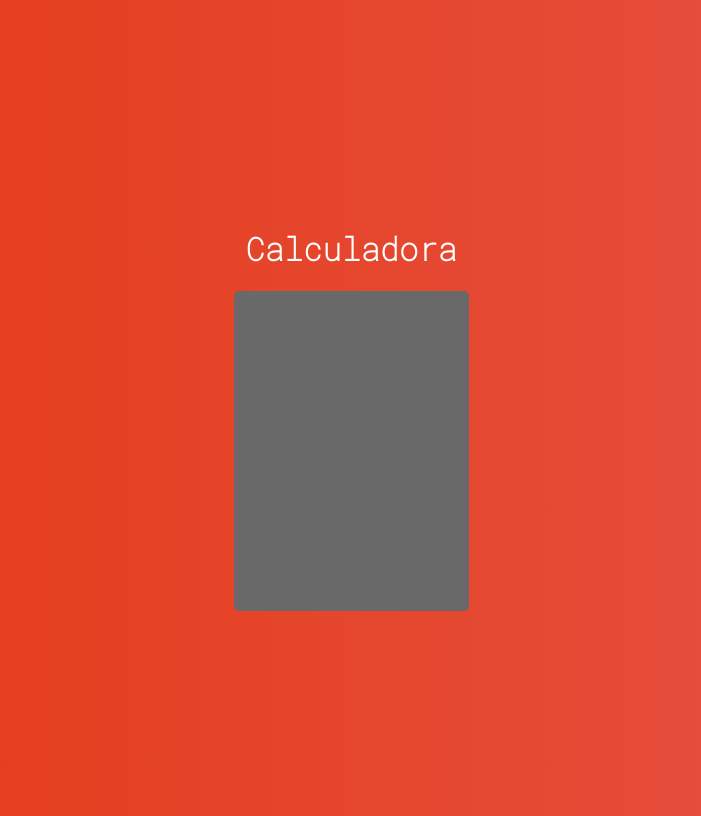
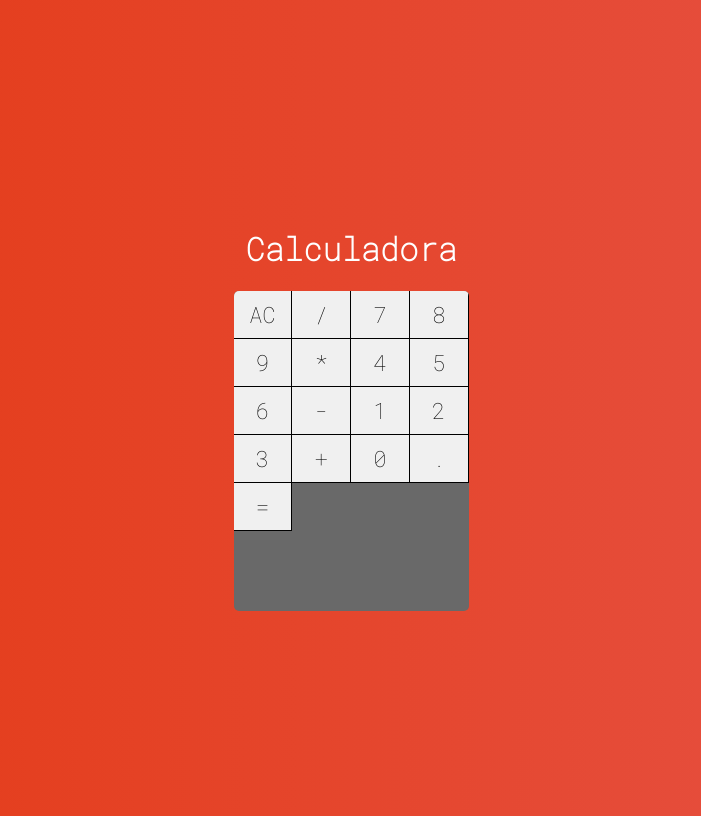
Before and after one commit to nicolas-magalhaes-clear/react-calculator, a React (Create React App) app: page / in a window 1280 px wide. Shown: the whole page, without its empty margins (289-990 px from the left). Built offline with nearby package versions, Linux system fonts and the light colour scheme.

Commit message:
update: component button added to calculator

```diff
--- a/src/main/Calculator.jsx
+++ b/src/main/Calculator.jsx
@@ -1,5 +1,6 @@
 import React, { Component } from "react";
 import './Calculator.css'
+import Button from "../components/Button";
 
 
 export default class Calculator extends Component{
@@ -9,7 +10,23 @@ export default class Calculator extends Component{
 
         return(
             <div className="calculator">
-
+                <Button label='AC'></Button>
+                <Button label='/'></Button>
+                <Button label='7'></Button>
+                <Button label='8'></Button>
+                <Button label='9'></Button>
+                <Button label='*'></Button>
+                <Button label='4'></Button>
+                <Button label='5'></Button>
+                <Button label='6'></Button>
+                <Button label='-'></Button>
+                <Button label='1'></Button>
+                <Button label='2'></Button>
+                <Button label='3'></Button>
+                <Button label='+'></Button>
+                <Button label='0'></Button>
+                <Button label='.'></Button>
+                <Button label='='></Button>
             </div>
         )
     }
```
